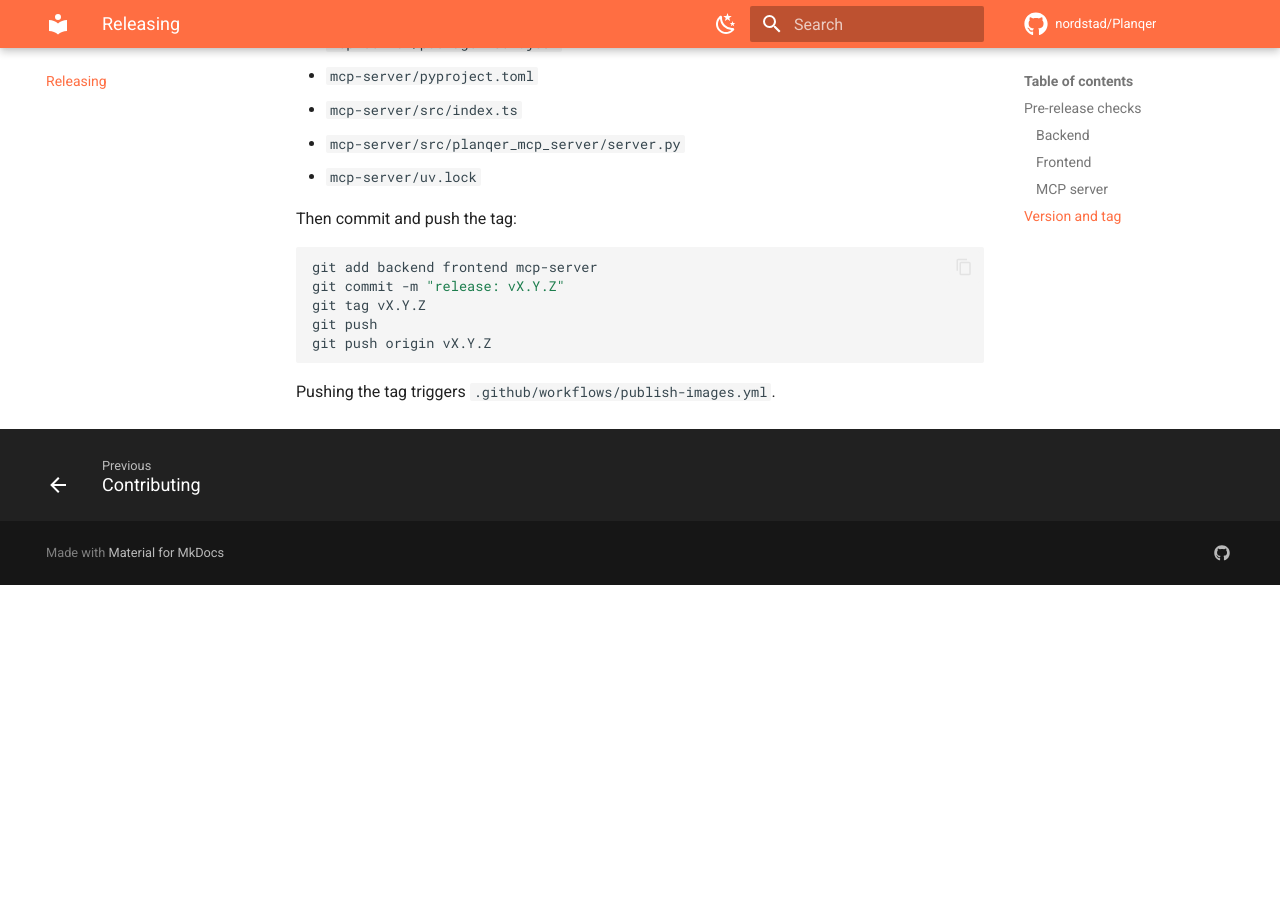
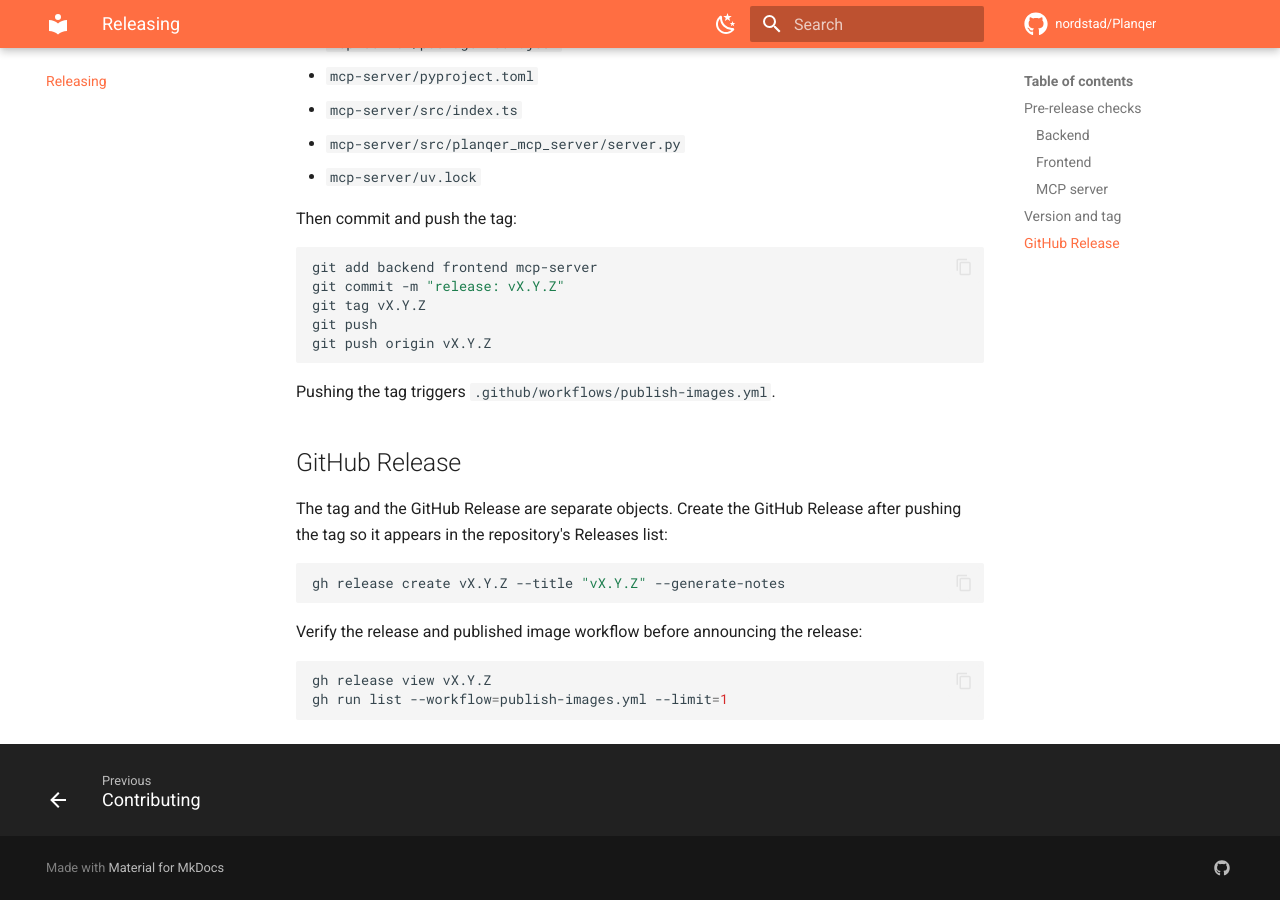
Before and after one commit to nordstad/Planqer, an MkDocs documentation site: the page built from docs/releasing.md, in a window 1280 px wide and 900 px high, scrolled down 1353 px. Built offline with MkDocs 1.6.1 and Material for MkDocs 9.7.7, drawn with Linux system fonts in a browser that asks for light colours; comment, search, counter and statistics services are not loaded; before the commit the page ends 1938 px from its top, so only the background shows below that.

Commit message:
docs: document GitHub releases

````diff
--- a/docs/releasing.md
+++ b/docs/releasing.md
@@ -68,3 +68,19 @@
 ```
 
 Pushing the tag triggers `.github/workflows/publish-images.yml`.
+
+## GitHub Release
+
+The tag and the GitHub Release are separate objects. Create the GitHub Release
+after pushing the tag so it appears in the repository's Releases list:
+
+```bash
+gh release create vX.Y.Z --title "vX.Y.Z" --generate-notes
+```
+
+Verify the release and published image workflow before announcing the release:
+
+```bash
+gh release view vX.Y.Z
+gh run list --workflow=publish-images.yml --limit=1
+```
````
